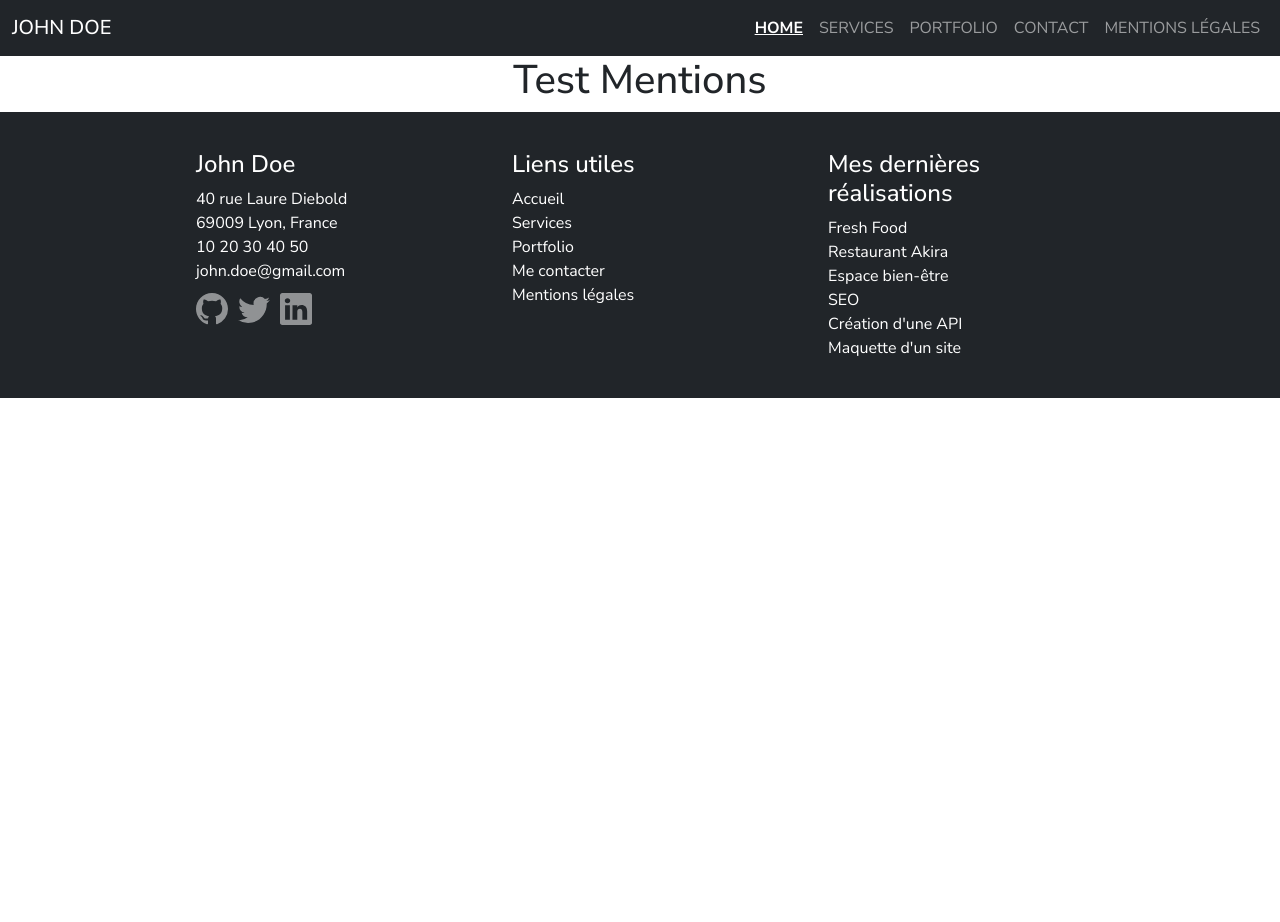
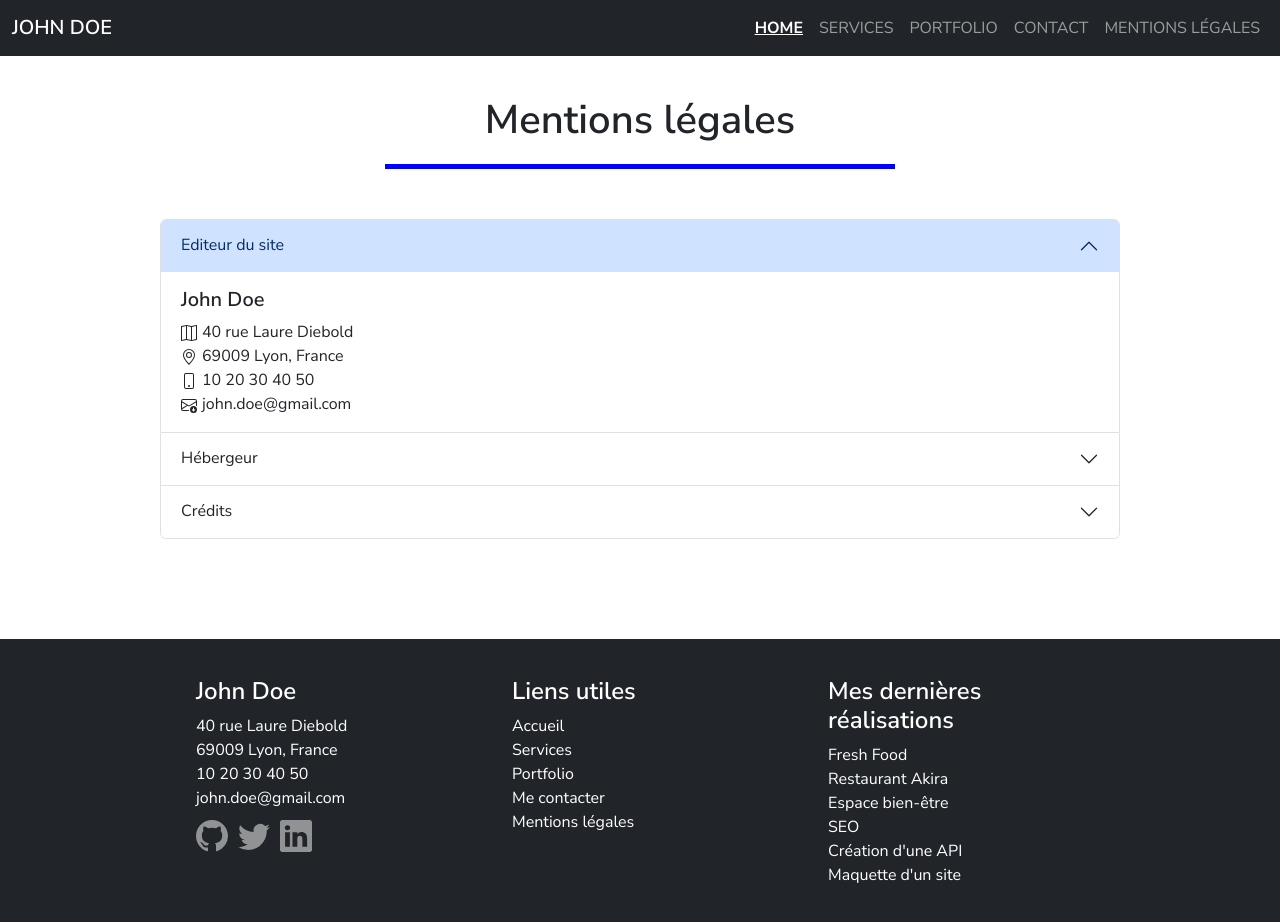
Before and after one commit to QGdn/Portfolio-React, a React (Create React App) app: page /mentions in a window 1280 px wide. Shown: the top 922 px of the page. Before the commit the page ends 800 px from the top, so only its background shows below. Built offline with nearby package versions, Linux system fonts and the light colour scheme.

Commit message:
Add content of mentions page

```diff
--- /dev/null
+++ b/src/css/mentions.css
@@ -0,0 +1,43 @@
+.title-mentions {
+    margin: 40px auto;
+    max-width: fit-content;
+
+    h1 {
+    padding: 0px 100px 20px;
+    border-bottom: 5px solid blue;
+    }
+
+}
+
+.accordion {
+    width: 75%;
+    justify-self: center;
+    margin: 50px 0px 100px;
+    text-align: start;
+}
+
+
+adress {
+    display: flex;
+    flex-direction: column;
+    text-align: start;
+
+    p {
+        margin-bottom: 0px;
+    }
+
+    svg {
+        margin-right: 5px;
+    }
+}
+
+#collapseTwo {
+
+
+    p {
+        margin: 10px 0px;
+    }
+    svg {
+        margin-right: 5px;
+    }
+}
--- a/src/css/style.css
+++ b/src/css/style.css
@@ -5,6 +5,9 @@
 
 }
 
+h1, h2, h3, h4, h5, h6, strong {
+  font-weight: 600;
+}
 
 header a:hover {
   text-decoration: underline;
--- a/src/pages/mentions.jsx
+++ b/src/pages/mentions.jsx
@@ -1,7 +1,90 @@
-import '../css/style.css'
+import '../css/mentions.css'
 
 export default function Mentions() {
     return (
-        <h1>Test Mentions</h1>
+        <div>
+            <section className="container title-mentions">
+                <h1>Mentions légales</h1>
+            </section>
+            <div class="accordion" id="accordionExample">
+                <div class="accordion-item">
+                    <h2 class="accordion-header">
+                        <button class="accordion-button" type="button" data-bs-toggle="collapse" data-bs-target="#collapseOne" aria-expanded="true" aria-controls="collapseOne">
+                            Editeur du site
+                        </button>
+                    </h2>
+                    <div id="collapseOne" class="accordion-collapse collapse show" data-bs-parent="#accordionExample">
+                        <div class="accordion-body">
+                            <adress>
+                                <h5>John Doe</h5>
+                                <p>
+                                <svg xmlns="http://www.w3.org/2000/svg" width="16" height="16" fill="currentColor" class="bi bi-map" viewBox="0 0 16 16">
+                                <path fill-rule="evenodd" d="M15.817.113A.5.5 0 0 1 16 .5v14a.5.5 0 0 1-.402.49l-5 1a.5.5 0 0 1-.196 0L5.5 15.01l-4.902.98A.5.5 0 0 1 0 15.5v-14a.5.5 0 0 1 .402-.49l5-1a.5.5 0 0 1 .196 0L10.5.99l4.902-.98a.5.5 0 0 1 .415.103M10 1.91l-4-.8v12.98l4 .8zm1 12.98 4-.8V1.11l-4 .8zm-6-.8V1.11l-4 .8v12.98z"/>
+                                </svg>
+                                40 rue Laure Diebold </p>
+
+                                <p>
+                                    <svg xmlns="http://www.w3.org/2000/svg" width="16" height="16" fill="currentColor" class="bi bi-geo-alt" viewBox="0 0 16 16">
+                                    <path d="M12.166 8.94c-.524 1.062-1.234 2.12-1.96 3.07A32 32 0 0 1 8 14.58a32 32 0 0 1-2.206-2.57c-.726-.95-1.436-2.008-1.96-3.07C3.304 7.867 3 6.862 3 6a5 5 0 0 1 10 0c0 .862-.305 1.867-.834 2.94M8 16s6-5.686 6-10A6 6 0 0 0 2 6c0 4.314 6 10 6 10"/>
+                                    <path d="M8 8a2 2 0 1 1 0-4 2 2 0 0 1 0 4m0 1a3 3 0 1 0 0-6 3 3 0 0 0 0 6"/>
+                                    </svg>
+                                    69009 Lyon, France
+                                </p>
+
+                                <p>
+                                    <svg xmlns="http://www.w3.org/2000/svg" width="16" height="16" fill="currentColor" class="bi bi-phone" viewBox="0 0 16 16">
+                                    <path d="M11 1a1 1 0 0 1 1 1v12a1 1 0 0 1-1 1H5a1 1 0 0 1-1-1V2a1 1 0 0 1 1-1zM5 0a2 2 0 0 0-2 2v12a2 2 0 0 0 2 2h6a2 2 0 0 0 2-2V2a2 2 0 0 0-2-2z"/>
+                                    <path d="M8 14a1 1 0 1 0 0-2 1 1 0 0 0 0 2"/>
+                                    </svg>
+                                    10 20 30 40 50
+                                </p>
+
+                                <p>
+                                    <svg xmlns="http://www.w3.org/2000/svg" width="16" height="16" fill="currentColor" class="bi bi-envelope-arrow-down" viewBox="0 0 16 16">
+                                    <path d="M0 4a2 2 0 0 1 2-2h12a2 2 0 0 1 2 2v4.5a.5.5 0 0 1-1 0V5.383l-7 4.2-1.326-.795-5.64 3.47A1 1 0 0 0 2 13h5.5a.5.5 0 0 1 0 1H2a2 2 0 0 1-2-1.99zm1 7.105 4.708-2.897L1 5.383zM1 4v.217l7 4.2 7-4.2V4a1 1 0 0 0-1-1H2a1 1 0 0 0-1 1"/>
+                                    <path d="M12.5 16a3.5 3.5 0 1 0 0-7 3.5 3.5 0 0 0 0 7m.354-1.646a.5.5 0 0 1-.722-.016l-1.149-1.25a.5.5 0 1 1 .737-.676l.28.305V11a.5.5 0 0 1 1 0v1.793l.396-.397a.5.5 0 0 1 .708.708z"/>
+                                    </svg>
+                                    john.doe@gmail.com
+                                </p>
+                            </adress>
+                        </div>
+                    </div>
+                </div>
+                <div class="accordion-item">
+                    <h2 class="accordion-header">
+                        <button class="accordion-button collapsed" type="button" data-bs-toggle="collapse" data-bs-target="#collapseTwo" aria-expanded="false" aria-controls="collapseTwo">
+                            Hébergeur
+                        </button>
+                    </h2>
+                    <div id="collapseTwo" class="accordion-collapse collapse" data-bs-parent="#accordionExample">
+                        <div class="accordion-body">
+                            <h2><strong>alwaysdata</strong></h2>
+                            <adress>91 Rue du Faubourg Saint-Honoré, 75008 Paris</adress>
+                            <p>
+                                <svg xmlns="http://www.w3.org/2000/svg" width="16" height="16" fill="currentColor" class="bi bi-globe" viewBox="0 0 16 16">
+                                <path d="M0 8a8 8 0 1 1 16 0A8 8 0 0 1 0 8m7.5-6.923c-.67.204-1.335.82-1.887 1.855A8 8 0 0 0 5.145 4H7.5zM4.09 4a9.3 9.3 0 0 1 .64-1.539 7 7 0 0 1 .597-.933A7.03 7.03 0 0 0 2.255 4zm-.582 3.5c.03-.877.138-1.718.312-2.5H1.674a7 7 0 0 0-.656 2.5zM4.847 5a12.5 12.5 0 0 0-.338 2.5H7.5V5zM8.5 5v2.5h2.99a12.5 12.5 0 0 0-.337-2.5zM4.51 8.5a12.5 12.5 0 0 0 .337 2.5H7.5V8.5zm3.99 0V11h2.653c.187-.765.306-1.608.338-2.5zM5.145 12q.208.58.468 1.068c.552 1.035 1.218 1.65 1.887 1.855V12zm.182 2.472a7 7 0 0 1-.597-.933A9.3 9.3 0 0 1 4.09 12H2.255a7 7 0 0 0 3.072 2.472M3.82 11a13.7 13.7 0 0 1-.312-2.5h-2.49c.062.89.291 1.733.656 2.5zm6.853 3.472A7 7 0 0 0 13.745 12H11.91a9.3 9.3 0 0 1-.64 1.539 7 7 0 0 1-.597.933M8.5 12v2.923c.67-.204 1.335-.82 1.887-1.855q.26-.487.468-1.068zm3.68-1h2.146c.365-.767.594-1.61.656-2.5h-2.49a13.7 13.7 0 0 1-.312 2.5m2.802-3.5a7 7 0 0 0-.656-2.5H12.18c.174.782.282 1.623.312 2.5zM11.27 2.461c.247.464.462.98.64 1.539h1.835a7 7 0 0 0-3.072-2.472c.218.284.418.598.597.933M10.855 4a8 8 0 0 0-.468-1.068C9.835 1.897 9.17 1.282 8.5 1.077V4z"/>
+                                </svg>
+                                <a href='www.alwaysdata.com'>www.alwaysdata.com</a>
+                            </p>
+                        </div>
+                    </div>
+                </div>
+                <div class="accordion-item">
+                    <h2 class="accordion-header">
+                        <button class="accordion-button collapsed" type="button" data-bs-toggle="collapse" data-bs-target="#collapseThree" aria-expanded="false" aria-controls="collapseThree">
+                            Crédits
+                        </button>
+                    </h2>
+                    <div id="collapseThree" class="accordion-collapse collapse" data-bs-parent="#accordionExample">
+                        <div class="accordion-body">
+                            <h2><strong>Crédits</strong></h2>
+                            <p>Ce site a été réalisé par John Doe, étudiant au <a href='https://www.centre-europeen-formation.fr/'>Centre Européen de Formation</a>.</p>
+                            <p><i>Les images utilisées sur ce site sont libres de droits et ont été obtenues sur le site <a href='https://pixabay.com/fr/'>Pixabay</a></i></p>
+                            <p><i>Le favicon de ce site a été fournie par <a href='https://www.flaticon.com/fr/chercher?word=John%20doe'>John doe Icons erstellt von Freepik - Flaticon</a></i></p>
+                        </div>
+                    </div>
+                </div>
+                </div>
+        </div>
     )
 }
```
Also changed, not shown: public/manifest.json.
